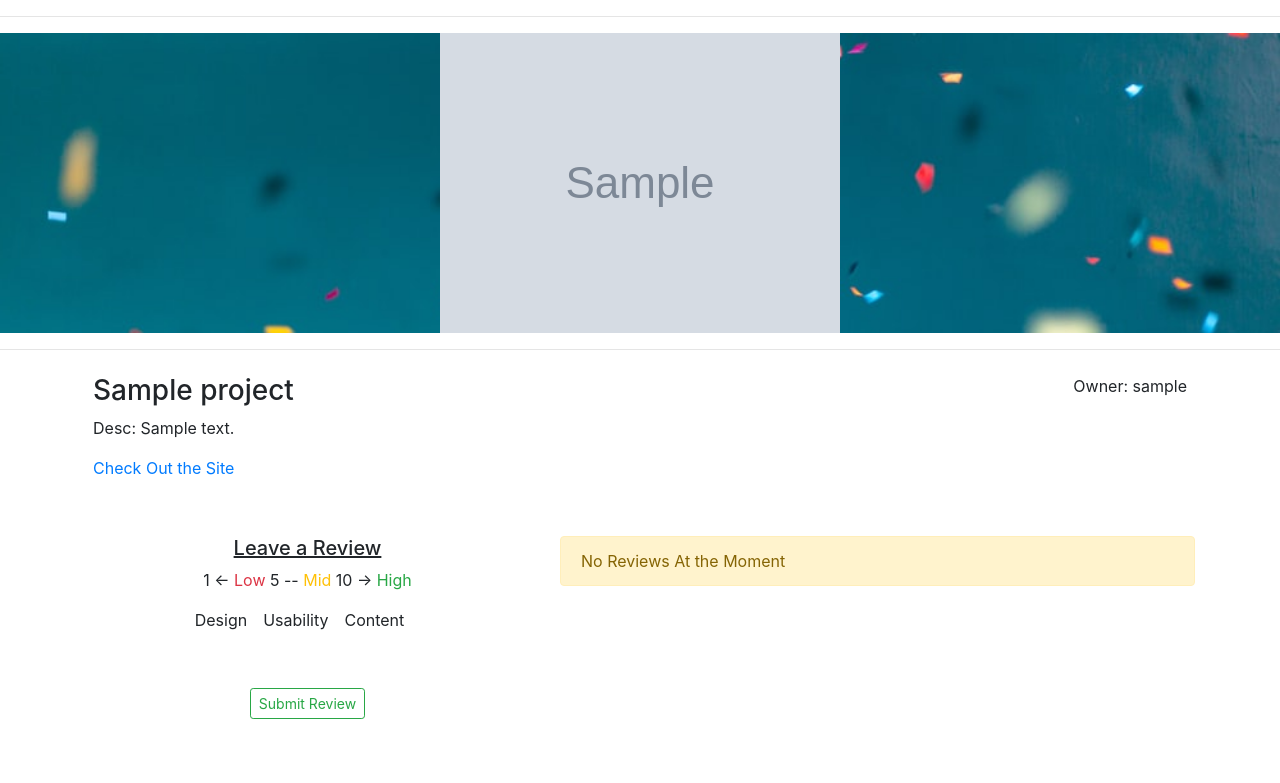
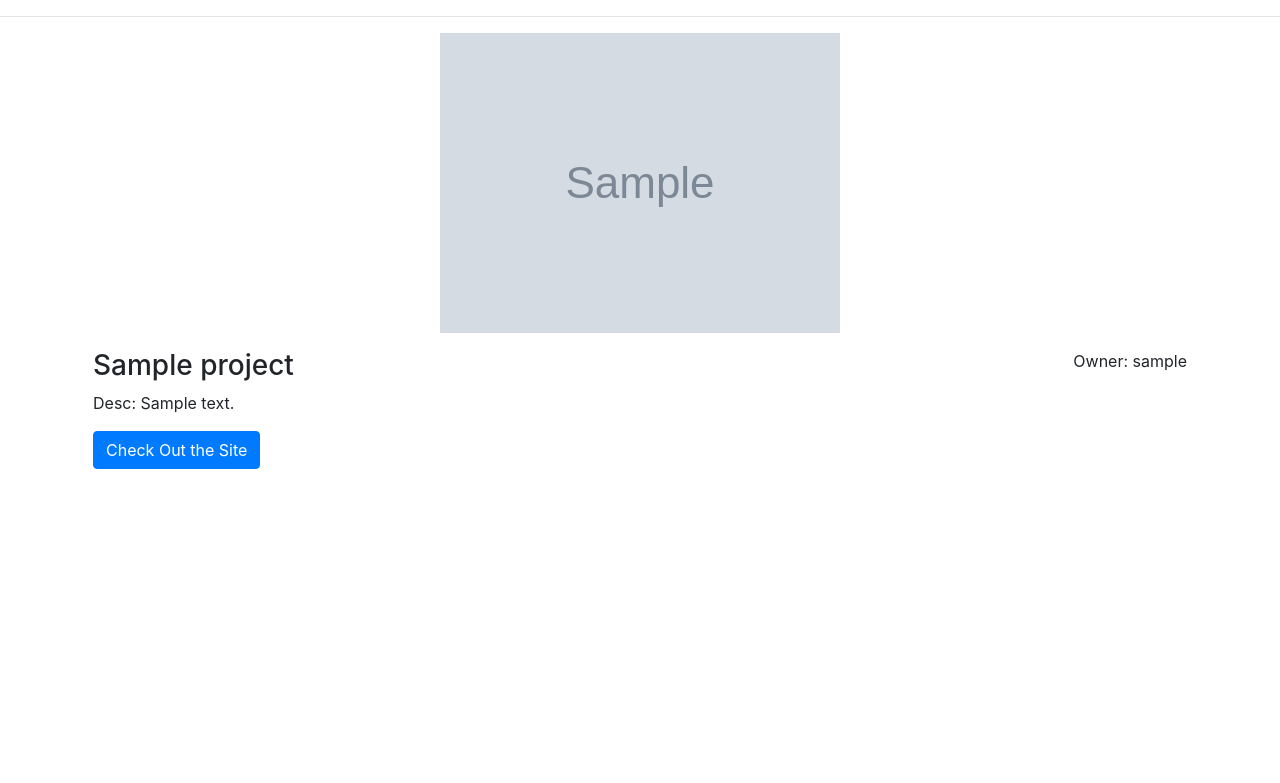
Before and after one commit to JosephKinyua/Awwards, a Django app: page /projectdetails/1/ in a window 1280 px wide. Shown: the part 56-839 px from the top of the page. After the commit the page ends 525 px from the top, so only its background shows below. Run offline with Django 3.2, Linux system fonts and the light colour scheme; a user stored in the database is signed in; tables that the repository leaves empty hold one stand-in row (values such as "Sample post"); grey boxes marked "Sample" are stand-in pictures; some libraries are stand-ins or nearby versions.

Commit message:
modifying the templates by removing some elements

```diff
--- a/portfolios/templates/profile/projectdetails.html
+++ b/portfolios/templates/profile/projectdetails.html
@@ -1,8 +1,18 @@
+<!DOCTYPE html>
+<html lang="en">
+
+<head>
+    <meta charset="UTF-8">
+    <meta http-equiv="X-UA-Compatible" content="IE=edge">
+    <meta name="viewport" content="width=device-width, initial-scale=1.0">
+    <title>Document</title>
+</head>
+
+<body>
     {% extends 'all-portfolio/base.html' %} {% load bootstrap4 %} {% block content %}
-<div class="container-fluid text-center imagebackground">
+    <div class="container text-center imagebackground">
         <img src="{{ specproject.image.url }}" alt="{{ specproject.title }}" class="img-fluid">
     </div>
-<hr>
     <div class="container mb-5 mt-2">
         <div class="review_overrall p-2">
             <div class="d-flex justify-content-between align-item-center">
@@ -12,65 +22,10 @@
             {% autoescape on %}
             <p>Desc: {{ specproject.description|safe }}</p>
             {% endautoescape %}
-        <a class="checklink" href="{{ specproject.livelink }}">Check Out the Site <i class="fad fa-external-link"></i></a>
-    </div>
-    <div class="row mt-5">
-        <div class="col-md-5 mb-3">
-            <h5 class="text-center"> <u>Leave a Review</u> </h5>
-            <p class="text-center">1
-                <- <span class="text-danger">Low</span> 5 -- <span class='text-warning'>Mid</span> 10 ->
-                    <span class='text-success'>High</span></p>
-            <form method="post" id="rateforms" class="d-flex flex-column justify-content-between align-items-center">
-                {% csrf_token %}
-                <!-- rateform -->
-                <div class="d-flex justify-content-between align-items-center">
-                    <div class="d-flex flex-column justify-content-between align-items-center mr-3">
-                        <label for="{{ rateform.design.id_for_label }}">Design</label> {{ rateform.design }}
-                    </div>
-                    <div class="d-flex flex-column justify-content-between align-items-center mr-3">
-                        <label for="{{ rateform.usability.id_for_label }}">Usability</label> {{ rateform.usability }}
-                    </div>
-                    <div class="d-flex flex-column justify-content-between align-items-center mr-3">
-                        <label for="{{ rateform.content.id_for_label }}">Content</label> {{ rateform.content }}
-                    </div>
-                </div>
-                <br> {{ rateform.review }}
-                <br>
-                <input type="hidden" value="{{ specproject.id }}" name="project_id">
-                <button class="btn btn-outline-success btn-sm" type="submit">Submit Review</button>
-            </form>
-        </div>
-
-        <div class="col-md-7">
-            {% for allrate in allratesproject %}
-            <div class="row mt-1">
-                <div class="col-md-4 d-flex justify-content-center align-items-center">
-                    <img src=" {{allrate.user.profile.profilePic.url }}" alt="review" class="img-fluid imgreview mr-1">
-                    <span> {{ allrate.user.profile }}</span>
-                </div>
-                <div class="col-md-8">
-                    <div style="overflow-x:auto;">
-                        <table>
-                            <tr>
-                                <th>Overall %</th>
-                                <th>Design</th>
-                                <th>Usability</th>
-                                <th>Content</th>
-                            </tr>
-                            <tr>
-                                <td>{{ allrate.overall }}</td>
-                                <td>{{ allrate.design }}</td>
-                                <td>{{ allrate.usability }}</td>
-                                <td>{{ allrate.content }}</td>
-                            </tr>
-                        </table>
-                    </div>
-                </div>
-            </div>
-            {% empty %}
-            <p class="alert alert-warning">No Reviews At the Moment</p>
-            {% endfor %}
-        </div>
+            <a class="btn btn-primary" href="{{ specproject.livelink }}">Check Out the Site</a>
         </div>
     </div>
     {% endblock %}
+</body>
+
+</html>
```
Lines whose indentation alone changed are shown as unchanged.
